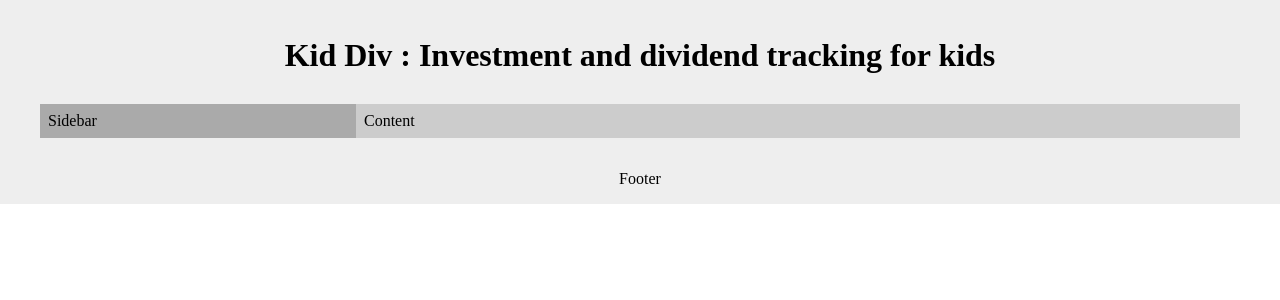
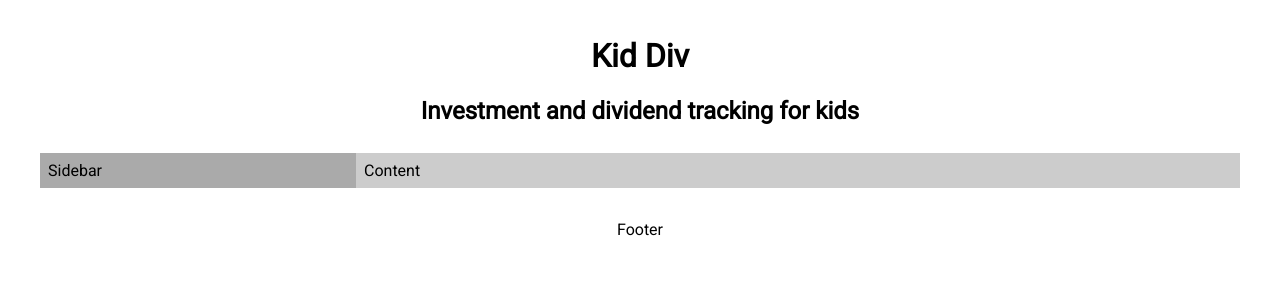
Before and after one commit to briandesousa/kid-div, a React app: page / in a window 1280 px wide. Shown: the top 300 px of the page. Built offline with nearby package versions, Linux system fonts and the light colour scheme.

Commit message:
add Roboto font

```diff
--- a/src/components/App.css
+++ b/src/components/App.css
@@ -1,5 +1,4 @@
 main {
-  background: #EEEEEE;
   margin: 0;
   padding: 0.5rem;
 }
--- a/src/components/App.js
+++ b/src/components/App.js
@@ -3,11 +3,16 @@
 import classNames from 'classnames';
 
 export default function App() {
-  const [title] = useState('Kid Div : Investment and dividend tracking for kids');
+  const [content] = useState({
+    title: 'Kid Div',
+    tagline: 'Investment and dividend tracking for kids'
+  });
+
   return (
     <main>
       <header>
-        <h1>{title}</h1>
+        <h1>{content.title}</h1>
+        <h2>{content.tagline}</h2>
       </header>
       <div className={classNames(styles.flexContainer, styles.wrapper)}>
         <aside className={styles.sidebar}>
--- a/src/index.html
+++ b/src/index.html
@@ -2,9 +2,11 @@
 
 <head>
   <title>Kid Div</title>
+  <link href="https://fonts.googleapis.com/css?family=Roboto&display=swap" rel="stylesheet">
   <style>
     html,
     body {
+      font-family: 'Roboto', sans-serif;
       margin: 0px;
       padding: 0px;
     }
```
